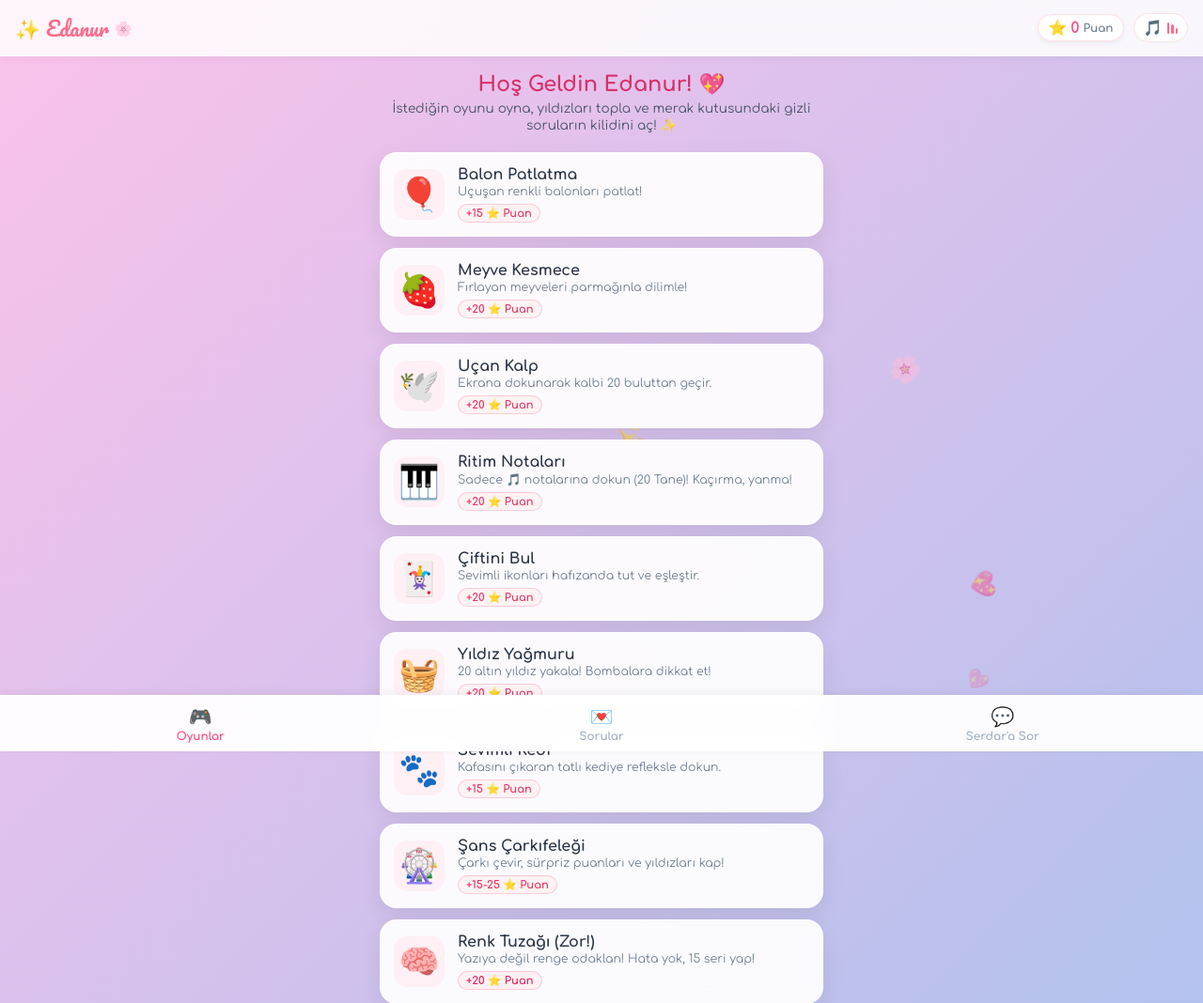
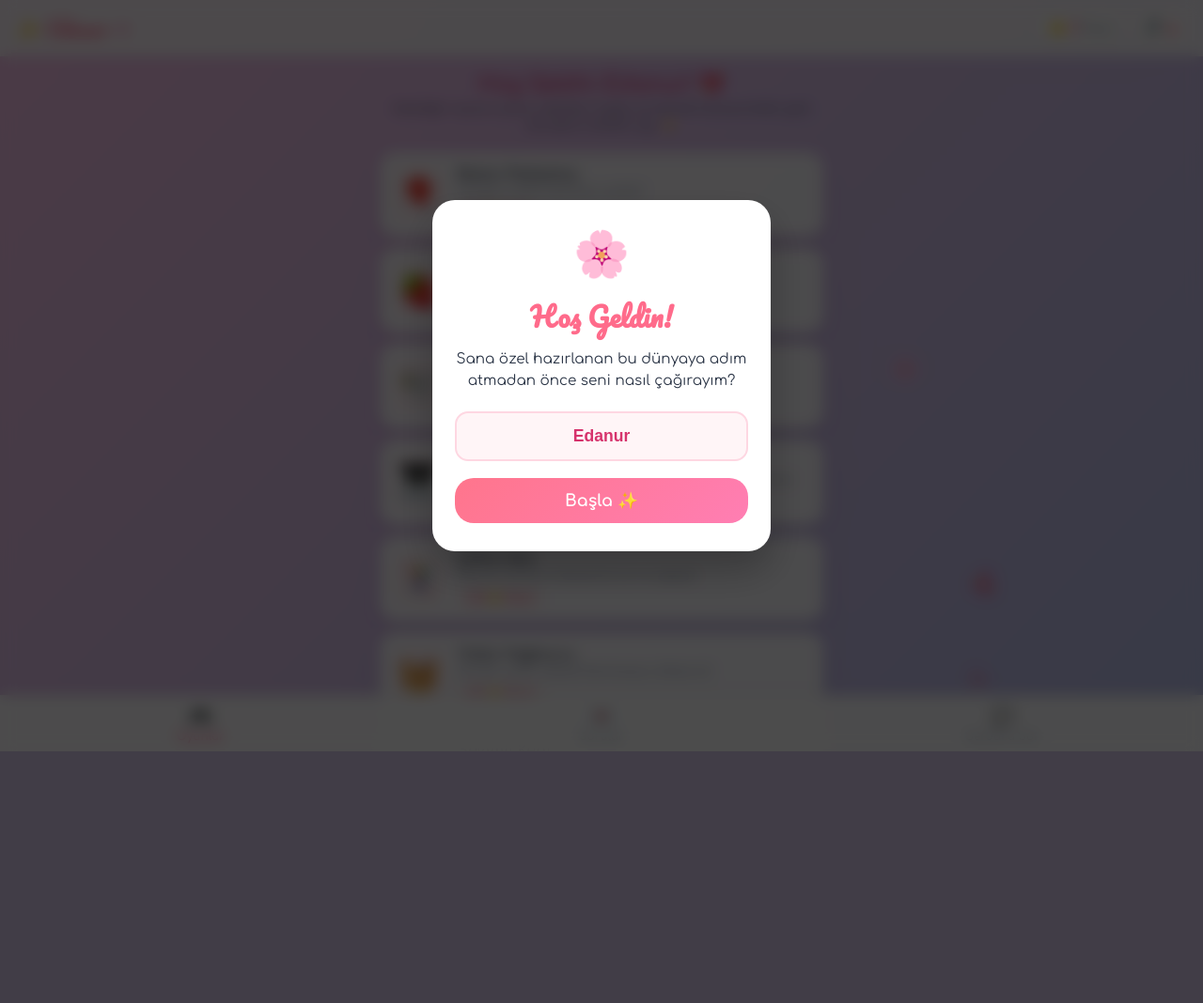
Before and after one commit to cerkezs/serdarseker, a PHP site: page /eda/index.html in a window 1280 px wide. Shown: the top 1068 px of the page at 94% size. After the commit the page ends 800 px from the top, so only its background shows below. Run offline with PHP 8.4, Linux system fonts and the light colour scheme; some libraries are stand-ins or nearby versions.

Commit message:
Add files via upload

```diff
--- a/eda/app.js
+++ b/eda/app.js
@@ -143,8 +143,11 @@ const GAMES_CONFIG = {
   }
 };
 
-/* --- KULLANICI DURUMU & LOCALSTORAGE --- */
+/* --- KULLANICI ADI & DURUMU & LOCALSTORAGE --- */
+let currentUsername = localStorage.getItem("eda_active_username") || "";
+
 let userState = {
+  username: "Edanur",
   points: 0,
   unlockedQuestions: [], // [1, 2, 3] açılan soru ID'leri
   answers: {}, // { 1: "Cevap..." }
@@ -153,6 +156,71 @@ let userState = {
 };
 
 let lastTgUpdateId = 0;
+
+/* --- BULUT VERİTABANI (KVDB.IO - DİNAMİK KULLANICI BAZLI) --- */
+const CLOUD_BASE_URL = "https://kvdb.io/LzCGBkLwZ3v6g6R4qP9h6K/";
+const USERS_LIST_KEY = "eda_all_registered_users";
+
+function getUserStorageKey(name) {
+  const safeName = (name || "edanur").trim().toLowerCase().replace(/[^a-z0-9_-]/g, "_");
+  return `eda_user_${safeName}`;
+}
+
+// Kullanıcı Kimliği Belirleme (Serdar Admin mi yoksa Oyuncu mu?)
+let userRole = localStorage.getItem("serdar_role") || "player";
+
+function syncStateToCloud() {
+  if (userRole === "serdar_admin") return; // Serdar admin modundayken kullanıcının verilerini ezmez!
+  const userKey = getUserStorageKey(currentUsername || "edanur");
+  try {
+    userState.username = currentUsername || "Edanur";
+    userState.lastActive = new Date().toLocaleString("tr-TR");
+
+    // 1. Kullanıcının kendi verisini buluta yaz
+    fetch(CLOUD_BASE_URL + userKey, {
+      method: "POST",
+      headers: { "Content-Type": "application/json" },
+      body: JSON.stringify(userState)
+    }).catch(e => console.log("Cloud sync err:", e));
+
+    // 2. Kullanıcıyı global listeye kaydet (Admin paneli için)
+    registerUserToGlobalList(userState.username);
+  } catch (e) {}
+}
+
+function registerUserToGlobalList(name) {
+  if (!name) return;
+  fetch(CLOUD_BASE_URL + USERS_LIST_KEY)
+    .then(res => res.json())
+    .catch(() => [])
+    .then(list => {
+      let users = Array.isArray(list) ? list : [];
+      if (!users.includes(name)) {
+        users.push(name);
+        fetch(CLOUD_BASE_URL + USERS_LIST_KEY, {
+          method: "POST",
+          headers: { "Content-Type": "application/json" },
+          body: JSON.stringify(users)
+        }).catch(() => {});
+      }
+    });
+}
+
+function loadStateFromCloud(targetUser, callback) {
+  const userKey = getUserStorageKey(targetUser || currentUsername || "edanur");
+  fetch(CLOUD_BASE_URL + userKey)
+    .then(res => res.json())
+    .then(data => {
+      if (data && typeof data === "object") {
+        if (callback) callback(data);
+      } else {
+        if (callback) callback(null);
+      }
+    })
+    .catch(() => {
+      if (callback) callback(null);
+    });
+}
 
 function loadState() {
   const saved = localStorage.getItem("edanur_game_state");
@@ -165,11 +233,33 @@ function loadState() {
   }
   updatePointsDisplay();
   renderAskedQuestions();
+
+  // Eğer kullanıcı adı varsa buluttan son verisini çekip eşitle
+  if (currentUsername && userRole !== "serdar_admin") {
+    loadStateFromCloud(currentUsername, (cloudData) => {
+      if (cloudData && typeof cloudData === "object") {
+        // En yüksek puan veya güncel cevapları koru
+        if ((cloudData.points || 0) > userState.points) {
+          userState.points = cloudData.points;
+        }
+        userState.unlockedQuestions = Array.from(new Set([...(userState.unlockedQuestions || []), ...(cloudData.unlockedQuestions || [])]));
+        userState.answers = { ...(userState.answers || {}), ...(cloudData.answers || {}) };
+        if (Array.isArray(cloudData.askedToSerdar) && cloudData.askedToSerdar.length > 0) {
+          userState.askedToSerdar = cloudData.askedToSerdar;
+        }
+        localStorage.setItem("edanur_game_state", JSON.stringify(userState));
+        updatePointsDisplay();
+        renderQuestions();
+        renderAskedQuestions();
+      }
+    });
+  }
 }
 
 function saveState() {
   localStorage.setItem("edanur_game_state", JSON.stringify(userState));
   updatePointsDisplay();
+  syncStateToCloud();
 }
 
 let isPollingTg = false;
@@ -327,8 +417,9 @@ function addPoints(amount, source) {
   renderQuestions();
   checkNewUnlocks();
 
+  const uname = currentUsername || "Edanur";
   sendTelegramLog(
-    `🌟 <b>Edanur Puan Kazandı!</b>\n` +
+    `🌟 <b>${uname} Puan Kazandı!</b>\n` +
     `🎮 Oyun: <i>${source}</i>\n` +
     `➕ Kazanılan: <b>+${amount} ⭐</b>\n` +
     `🏆 Toplam Puan: <b>${userState.points} ⭐</b>`
@@ -343,8 +434,9 @@ function updatePointsDisplay() {
 /* --- TELEGRAM: GİRİŞ LOGU --- */
 function checkEntranceLog() {
   const now = new Date().toLocaleString("tr-TR");
+  const uname = currentUsername || "Edanur";
   sendTelegramLog(
-    `🌸 <b>Edanur Siteye Giriş Yaptı!</b>\n` +
+    `🌸 <b>${uname} Siteye Giriş Yaptı!</b>\n` +
     `⏰ Zaman: ${now}\n` +
     `⭐ Mevcut Puanı: <b>${userState.points}</b>\n` +
     `📝 Yanıtlanan Soru: <b>${Object.keys(userState.answers).length} / 10</b>`
@@ -1699,38 +1791,148 @@ adminLoginBtn.addEventListener("click", () => {
   }
 });
 
+const adminUserSelect = document.getElementById("adminUserSelect");
+const adminAskedList = document.getElementById("adminAskedList");
+
 function renderAdminData() {
-  adminTotalPoints.textContent = userState.points;
-  const answeredKeys = Object.keys(userState.answers);
+  localStorage.setItem("serdar_role", "serdar_admin"); // Serdar'ın kendi tarayıcısı admin olarak işaretlendi
+  userRole = "serdar_admin";
+
+  // Tüm kayıtlı kullanıcıları buluttan çek ve select listesine doldur
+  fetch(CLOUD_BASE_URL + USERS_LIST_KEY)
+    .then(res => res.json())
+    .catch(() => ["Edanur"])
+    .then(usersList => {
+      let list = Array.isArray(usersList) && usersList.length > 0 ? usersList : ["Edanur"];
+      if (!list.includes("Edanur")) list.unshift("Edanur");
+
+      const currentSelected = adminUserSelect.value || "Edanur";
+      adminUserSelect.innerHTML = "";
+      list.forEach(u => {
+        const opt = document.createElement("option");
+        opt.value = u;
+        opt.textContent = `${u}`;
+        if (u === currentSelected) opt.selected = true;
+        adminUserSelect.appendChild(opt);
+      });
+
+      fetchAndDisplayUserData(adminUserSelect.value || "Edanur");
+    });
+}
+
+if (adminUserSelect) {
+  adminUserSelect.addEventListener("change", () => {
+    fetchAndDisplayUserData(adminUserSelect.value);
+  });
+}
+
+function fetchAndDisplayUserData(targetUser) {
+  adminAnswersList.innerHTML = `<p style="font-size:0.8rem; color:#718096;"><b>${targetUser}</b> verileri yükleniyor... ⏳</p>`;
+  if (adminAskedList) adminAskedList.innerHTML = "";
+
+  loadStateFromCloud(targetUser, (cloudData) => {
+    const dataToDisplay = cloudData || { points: 0, answers: {}, askedToSerdar: [] };
+
+    adminTotalPoints.textContent = dataToDisplay.points || 0;
+    const answeredKeys = Object.keys(dataToDisplay.answers || {});
     adminAnsweredCount.textContent = `${answeredKeys.length} / 10`;
 
+    // 1. Kilitli Soruların Cevapları
     adminAnswersList.innerHTML = "";
     if (answeredKeys.length === 0) {
-    adminAnswersList.innerHTML = `<p style="font-size:0.8rem; color:#a0aec0;">Henüz cevaplanan soru yok.</p>`;
-    return;
-  }
-
+      adminAnswersList.innerHTML = `<p style="font-size:0.8rem; color:#a0aec0;">${targetUser} henüz bir soru cevaplamadı.</p>`;
+    } else {
       answeredKeys.forEach(k => {
         const qObj = QUESTIONS_DATA.find(q => q.id === parseInt(k));
         const item = document.createElement("div");
         item.className = "admin-answer-item";
         item.innerHTML = `
           <strong>Soru ${k}:</strong> ${qObj ? qObj.q : ''}<br>
-      <span style="color:#d6336c; font-weight:700;">Cevap:</span> ${userState.answers[k]}
+          <span style="color:#d6336c; font-weight:700;">${targetUser}'un Cevabı:</span> ${dataToDisplay.answers[k]}
         `;
         adminAnswersList.appendChild(item);
       });
     }
 
+    // 2. Serdar'a Sorduğu Sorular
+    if (adminAskedList) {
+      const askedArr = dataToDisplay.askedToSerdar || [];
+      if (askedArr.length === 0) {
+        adminAskedList.innerHTML = `<p style="font-size:0.8rem; color:#a0aec0;">Henüz Serdar'a bir soru sormadı.</p>`;
+      } else {
+        askedArr.forEach(q => {
+          const item = document.createElement("div");
+          item.className = "admin-answer-item";
+          item.style.borderLeftColor = "#9b51e0";
+          item.innerHTML = `
+            <strong>Soru:</strong> "${q.q}" <small style="color:#a0aec0;">(${q.date})</small><br>
+            <span style="color:#9b51e0; font-weight:700;">Cevap:</span> ${q.a ? q.a : '<i style="color:#e53e3e;">Cevap bekliyor</i>'}
+          `;
+          adminAskedList.appendChild(item);
+        });
+      }
+    }
+  });
+}
+
 adminResetBtn.addEventListener("click", () => {
-  if (confirm("Test verilerini sıfırlamak istiyor musun?")) {
+  const targetUser = adminUserSelect ? adminUserSelect.value : "Edanur";
+  if (confirm(`${targetUser} kullanıcısının buluttaki tüm puan ve cevaplarını sıfırlamak istiyor musun?`)) {
+    const emptyState = { username: targetUser, points: 0, unlockedQuestions: [], answers: {}, askedToSerdar: [] };
+    const userKey = getUserStorageKey(targetUser);
+
+    fetch(CLOUD_BASE_URL + userKey, {
+      method: "POST",
+      headers: { "Content-Type": "application/json" },
+      body: JSON.stringify(emptyState)
+    }).then(() => {
+      if (targetUser.toLowerCase() === (currentUsername || "").toLowerCase()) {
         localStorage.removeItem("edanur_game_state");
-    userState = { points: 0, answers: {} };
-    saveState();
-    renderQuestions();
-    renderAdminData();
-  }
-});
+        userState = emptyState;
+      }
+      fetchAndDisplayUserData(targetUser);
+      alert(`${targetUser} verileri başarıyla sıfırlandı! ✨`);
+    });
+  }
+});
+
+/* --- KULLANICI KARŞILAMA VE GİRİŞ KONTROLÜ --- */
+function checkUserGreeting() {
+  const welcomeModal = document.getElementById("welcomeModal");
+  const usernameInput = document.getElementById("usernameInput");
+  const saveUsernameBtn = document.getElementById("saveUsernameBtn");
+
+  if (!localStorage.getItem("eda_active_username")) {
+    if (welcomeModal) {
+      welcomeModal.classList.add("active");
+      saveUsernameBtn.addEventListener("click", () => {
+        let name = (usernameInput.value || "").trim();
+        if (!name) name = "Edanur";
+        localStorage.setItem("eda_active_username", name);
+        currentUsername = name;
+        welcomeModal.classList.remove("active");
+
+        // Sayfa başlığını da kişiselleştir
+        document.title = `${name}'un Dünyası ✨`;
+        const brandTitle = document.querySelector(".brand-title");
+        if (brandTitle) brandTitle.textContent = name;
+        const hubTitle = document.querySelector(".hub-welcome h2");
+        if (hubTitle) hubTitle.textContent = `Hoş Geldin ${name}! 💖`;
+
+        checkEntranceLog();
+        loadState();
+      });
+    }
+  } else {
+    currentUsername = localStorage.getItem("eda_active_username");
+    document.title = `${currentUsername}'un Dünyası ✨`;
+    const brandTitle = document.querySelector(".brand-title");
+    if (brandTitle) brandTitle.textContent = currentUsername;
+    const hubTitle = document.querySelector(".hub-welcome h2");
+    if (hubTitle) hubTitle.textContent = `Hoş Geldin ${currentUsername}! 💖`;
+    checkEntranceLog();
+  }
+}
 
 /* --- ARKA PLAN KALPLERİ --- */
 function createFloatingHearts() {
@@ -1753,5 +1955,5 @@ window.addEventListener("DOMContentLoaded", () => {
   loadState();
   renderQuestions();
   createFloatingHearts();
-  checkEntranceLog();
-});
+  checkUserGreeting();
+});
--- a/eda/index.html
+++ b/eda/index.html
@@ -236,6 +236,17 @@
     </div>
   </div>
 
+  <!-- KULLANICI KARŞILAMA / AD GİRİŞİ MODALI -->
+  <div class="welcome-modal" id="welcomeModal">
+    <div class="welcome-card">
+      <div class="welcome-icon">🌸</div>
+      <h2>Hoş Geldin!</h2>
+      <p>Sana özel hazırlanan bu dünyaya adım atmadan önce seni nasıl çağırayım?</p>
+      <input type="text" id="usernameInput" class="welcome-input" value="Edanur" maxlength="20" placeholder="İsmini yaz...">
+      <button class="primary-btn welcome-btn" id="saveUsernameBtn">Başla ✨</button>
+    </div>
+  </div>
+
   <!-- GİZLİ ADMİN PANELİ MODALI -->
   <div class="admin-modal" id="adminModal">
     <div class="admin-card">
@@ -249,13 +260,21 @@
         <button class="primary-btn" id="adminLoginBtn">Giriş Yap</button>
       </div>
       <div id="adminDataArea" class="hidden">
+        <div style="margin-bottom:12px;">
+          <label style="font-size:0.8rem; font-weight:700; color:#4a5568;">Kullanıcı Seç:</label>
+          <select id="adminUserSelect" style="width:100%; padding:8px; border-radius:10px; border:1px solid #cbd5e0; margin-top:4px; font-weight:600;">
+            <option value="Edanur">Edanur (Varsayılan)</option>
+          </select>
+        </div>
         <div class="admin-stats">
-          <div>Toplam Puan: <strong id="adminTotalPoints">0</strong></div>
+          <div>Puan: <strong id="adminTotalPoints">0</strong></div>
           <div>Cevaplanan: <strong id="adminAnsweredCount">0/10</strong></div>
         </div>
-        <h4>Edanur'un Cevapları:</h4>
+        <h4>Cevaplar:</h4>
         <div class="admin-answers-list" id="adminAnswersList"></div>
-        <button class="clear-data-btn" id="adminResetBtn">Verileri Sıfırla (Test İçin)</button>
+        <h4>Serdar'a Sorduğu Sorular:</h4>
+        <div class="admin-answers-list" id="adminAskedList" style="margin-top:6px;"></div>
+        <button class="clear-data-btn" id="adminResetBtn">Seçili Kullanıcıyı Sıfırla</button>
       </div>
     </div>
   </div>
--- a/eda/style.css
+++ b/eda/style.css
@@ -1153,3 +1153,82 @@ body {
   inset: 0;
   touch-action: none;
 }
+
+/* KULLANICI KARŞILAMA MODALI */
+.welcome-modal {
+  position: fixed;
+  inset: 0;
+  background: rgba(0, 0, 0, 0.7);
+  backdrop-filter: blur(8px);
+  -webkit-backdrop-filter: blur(8px);
+  z-index: 10000 !important;
+  display: flex;
+  align-items: center;
+  justify-content: center;
+  padding: 20px;
+  opacity: 0;
+  pointer-events: none;
+  transition: opacity 0.3s ease;
+}
+
+.welcome-modal.active {
+  opacity: 1;
+  pointer-events: auto;
+}
+
+.welcome-card {
+  background: white;
+  border-radius: 24px;
+  padding: 30px 24px;
+  max-width: 360px;
+  width: 100%;
+  text-align: center;
+  box-shadow: 0 20px 40px rgba(0,0,0,0.25);
+  animation: popIn 0.35s cubic-bezier(0.175, 0.885, 0.32, 1.275);
+}
+
+.welcome-icon {
+  font-size: 3rem;
+  margin-bottom: 12px;
+  animation: heartbeat 2s infinite ease-in-out;
+}
+
+.welcome-card h2 {
+  font-family: 'Pacifico', cursive;
+  color: var(--primary-pink);
+  font-size: 1.8rem;
+  margin-bottom: 10px;
+}
+
+.welcome-card p {
+  font-size: 0.95rem;
+  color: var(--text-dark);
+  line-height: 1.5;
+  margin-bottom: 20px;
+}
+
+.welcome-input {
+  width: 100%;
+  padding: 14px 18px;
+  border-radius: 14px;
+  border: 2px solid #fed7e2;
+  font-size: 1.1rem;
+  font-weight: 700;
+  text-align: center;
+  color: #d6336c;
+  outline: none;
+  background: #fff5f7;
+  transition: border-color 0.2s;
+  margin-bottom: 18px;
+}
+
+.welcome-input:focus {
+  border-color: #ff6b8b;
+  background: white;
+}
+
+.welcome-btn {
+  width: 100%;
+  padding: 14px;
+  font-size: 1.1rem;
+}
```
Lines whose indentation alone changed are shown as unchanged.
